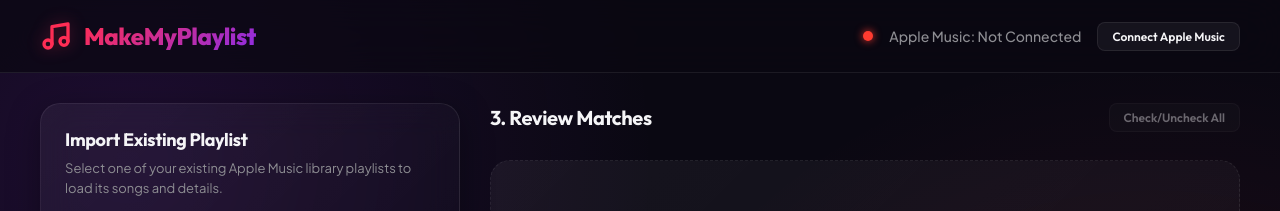
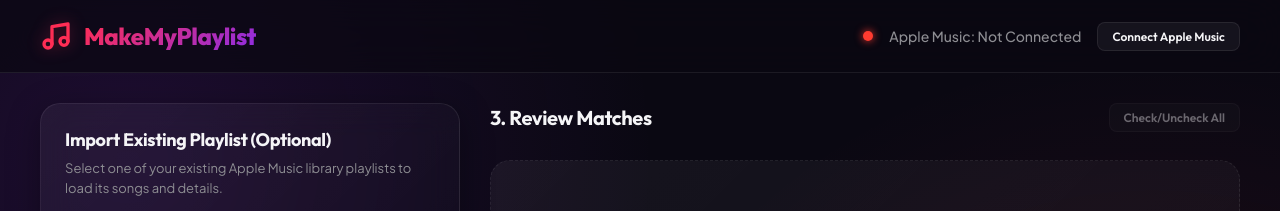
Before and after one commit to sliix/make-my-playlist, a website built with Vite: page index.html in a window 1280 px wide. Shown: the top 211 px of the page. Built offline with nearby package versions, Linux system fonts and the light colour scheme; files whose address does not match are found by name.

Commit message:
style: append (Optional) to Import Existing Playlist header

```diff
--- a/index.html
+++ b/index.html
@@ -61,7 +61,7 @@
     <!-- Left Column: Input & Configuration -->
     <section class="control-panel panel">
       <div id="card-import-playlist" class="section-card">
-        <h2>Import Existing Playlist</h2>
+        <h2>Import Existing Playlist (Optional)</h2>
         <p class="section-desc">Select one of your existing Apple Music library playlists to load its songs and details.</p>
         <div class="import-controls">
           <button id="btn-fetch-playlists" class="btn btn-secondary btn-block">
```
